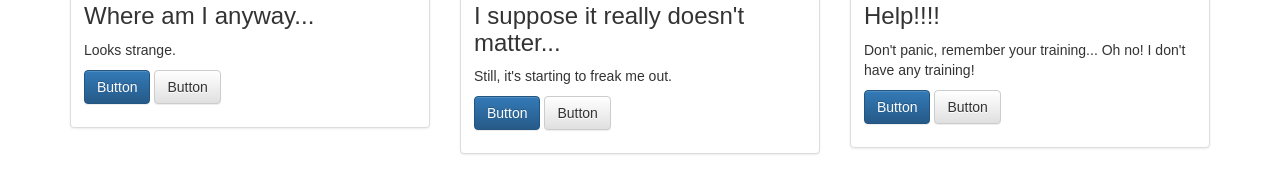
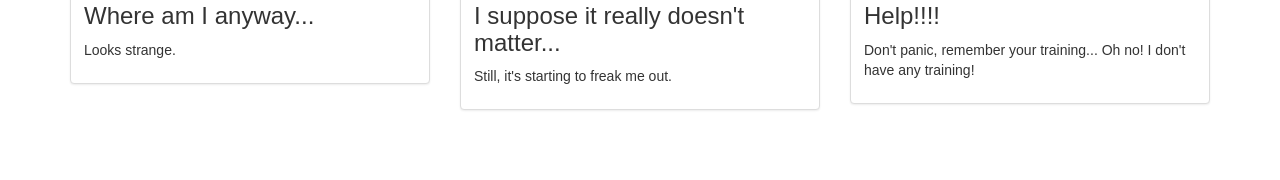
Before and after one commit to idhere703/gte, a React (Create React App) app: page / in a window 1280 px wide. Shown: the part 634-814 px from the top of the page. Built offline with nearby package versions, Linux system fonts and the light colour scheme.

Commit message:
Did not really need those buttons. Might move on from this pretty soon. Not really liking the idea anymore.

```diff
--- a/src/App.js
+++ b/src/App.js
@@ -26,8 +26,8 @@ class App extends Component {
                 <h3>Cats...</h3>
                 <p>Not food. </p>
                 <p>
-                  <Button bsStyle="primary">Button</Button>&nbsp;
-                  <Button bsStyle="default">Button</Button>
+
+
                 </p>
               </Thumbnail>
             </Col>
@@ -36,8 +36,8 @@ class App extends Component {
                 <h3>Who the heck designed this?</h3>
                 <p>I'm hungry!</p>
                 <p>
-                  <Button bsStyle="primary">Button</Button>&nbsp;
-                  <Button bsStyle="default">Button</Button>
+
+
                 </p>
               </Thumbnail>
             </Col>
@@ -46,8 +46,8 @@ class App extends Component {
                 <h3>Perhaps I should use google maps.</h3>
                 <p>Then again I use that for everything. I feel like I overuse it.</p>
                 <p>
-                  <Button bsStyle="primary">Button</Button>&nbsp;
-                  <Button bsStyle="default">Button</Button>
+
+
                 </p>
               </Thumbnail>
             </Col>
@@ -68,8 +68,8 @@ class App extends Component {
                 <h3>Where am I anyway...</h3>
                 <p>Looks strange.</p>
                 <p>
-                  <Button bsStyle="primary">Button</Button>&nbsp;
-                  <Button bsStyle="default">Button</Button>
+
+
                 </p>
               </Thumbnail>
             </Col>
@@ -78,8 +78,8 @@ class App extends Component {
                 <h3>I suppose it really doesn't matter...</h3>
                 <p>Still, it's starting to freak me out.</p>
                 <p>
-                  <Button bsStyle="primary">Button</Button>&nbsp;
-                  <Button bsStyle="default">Button</Button>
+
+
                 </p>
               </Thumbnail>
             </Col>
@@ -88,8 +88,8 @@ class App extends Component {
                 <h3>Help!!!!</h3>
                 <p>Don't panic, remember your training... Oh no! I don't have any training!</p>
                 <p>
-                  <Button bsStyle="primary">Button</Button>&nbsp;
-                  <Button bsStyle="default">Button</Button>
+
+
                 </p>
               </Thumbnail>
             </Col>
@@ -109,8 +109,8 @@ class App extends Component {
                 <h3>What do you mean I'm not covered?!</h3>
                 <p>I had coverage just last week!</p>
                 <p>
-                  <Button bsStyle="primary">Button</Button>&nbsp;
-                  <Button bsStyle="default">Button</Button>
+
+
                 </p>
               </Thumbnail>
             </Col>
@@ -119,8 +119,8 @@ class App extends Component {
                 <h3>I'll sue!</h3>
                 <p>There'll be hell to pay!</p>
                 <p>
-                  <Button bsStyle="primary">Button</Button>&nbsp;
-                  <Button bsStyle="default">Button</Button>
+
+
                 </p>
               </Thumbnail>
             </Col>
@@ -129,8 +129,8 @@ class App extends Component {
                 <h3>... What do you mean I need coverage to sue!?</h3>
                 <p>This is ridiculous, I'm leaving. Where is the exit? ... I need coverage to use that too? I hate you all.</p>
                 <p>
-                  <Button bsStyle="primary">Button</Button>&nbsp;
-                  <Button bsStyle="default">Button</Button>
+
+
                 </p>
               </Thumbnail>
             </Col>
```
